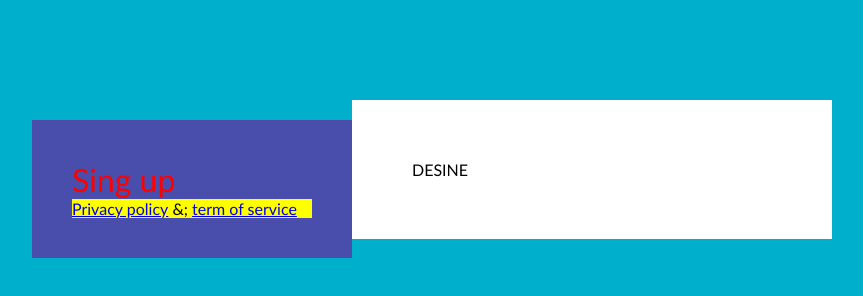
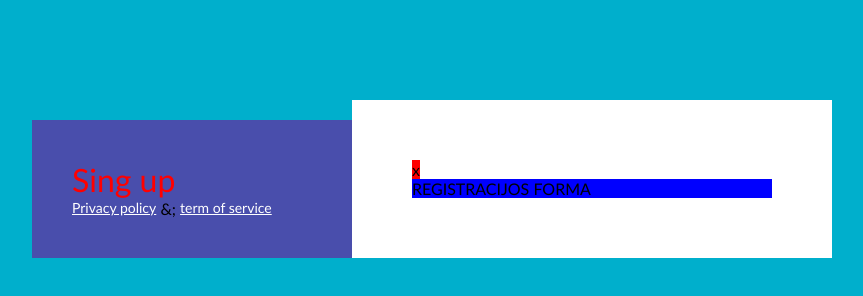
Before and after one commit to GiedreSavickiene/sing-up, a website: page index.html in a window 1280 px wide. Shown: the whole page, without its empty margins (208-1071 px from the left). Drawn offline with Linux system fonts and the light colour scheme.

Commit message:
Right column style

```diff
--- /dev/null
+++ b/css/form.css
@@ -0,0 +1,5 @@
+.form{
+    display: inline-block;
+    width: 100%;
+    background-color: blue;
+}
--- a/css/main.css
+++ b/css/main.css
@@ -35,7 +35,7 @@ body {
 .bottom-links{
     display: inline-block;
     width: 100%;
-    background-color: yellow;
+
 }
 .bottom-links > .link{
     color: white;
@@ -43,6 +43,8 @@ body {
 }
 
 .bottom-links > .symbol{}
+
+
 .right-column {
     width: 60%;
     float: left;
@@ -50,3 +52,8 @@ body {
     background-color: white;
 
 }
+
+.close{
+    display: inline-block;
+    background-color: red;
+}
--- a/index.html
+++ b/index.html
@@ -10,7 +10,10 @@
     <link rel="manifest" href="./favicon/site.webmanifest">
     <link rel="mask-icon" href="./favicon/safari-pinned-tab.svg" color="#5bbad5">
     <link rel="shortcut icon" href="./favicon/favicon.png" type="image/x-icon">
+    <link rel="stylesheet" href="./css/form.css">
     <link rel="stylesheet" href="/css/main.css">
+
+
     <meta name="msapplication-TileColor" content="#da532c">
     <meta name="theme-color" content="#ffffff">
     <title>Sing-up</title>
@@ -20,13 +23,16 @@
         <div class="left-column">
             <h1 class="main-title">Sing up</h1>
             <div class="bottom-links">
-                <a href="#">Privacy policy</a>
-                <span>&amp</span>;
-                <a href="#">term of service</a>
+                <a class="link" href="#">Privacy policy</a>
+                <span class="symbol">&amp</span>;
+                <a class="link" href="#">term of service</a>
             </div>
-         </div>
+        </div>
         <div class="right-column">
-            DESINE
+           <div class="close">x</div>
+           <form class="form">
+            REGISTRACIJOS FORMA
+            </form>
        </div>
     </main>
 </body>
```
